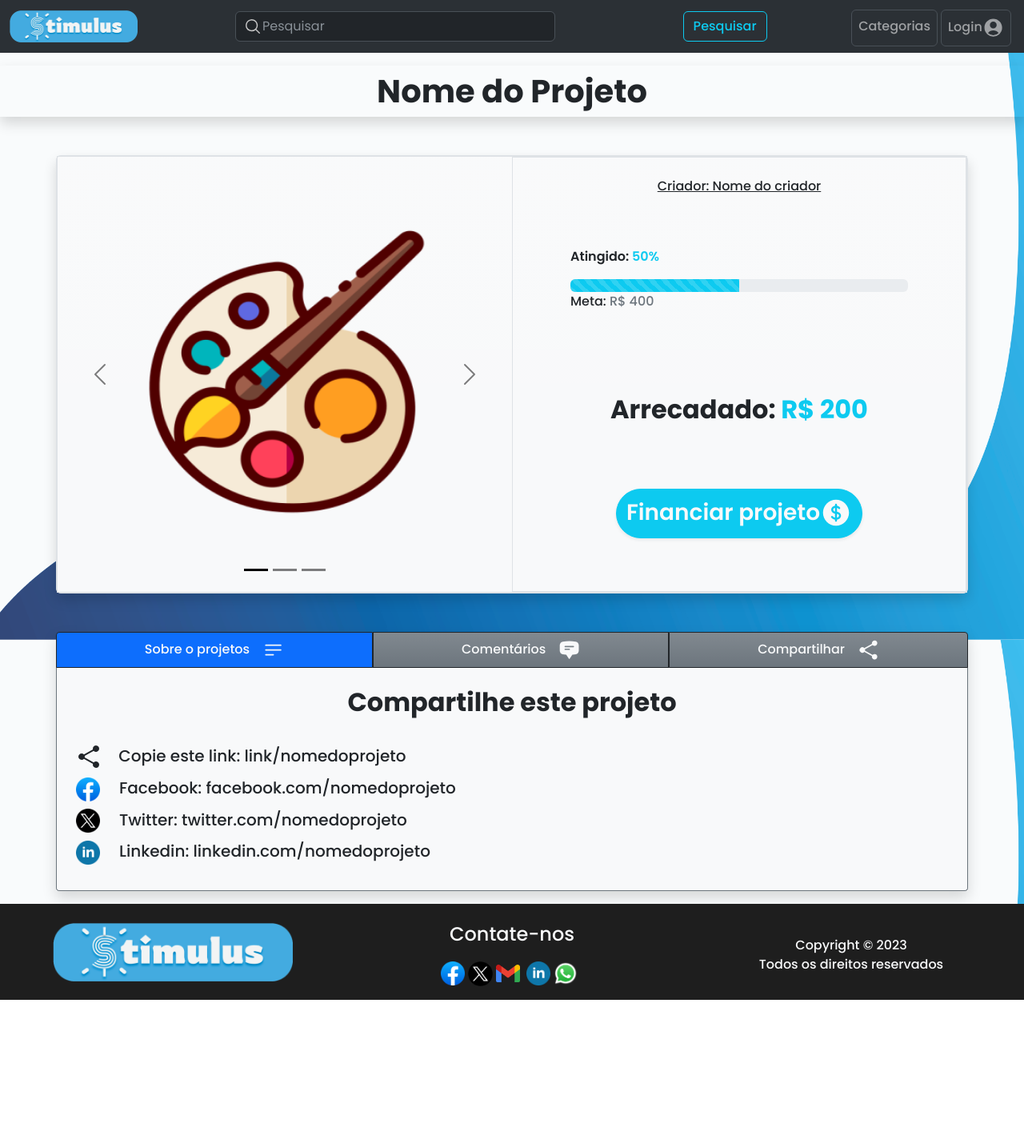
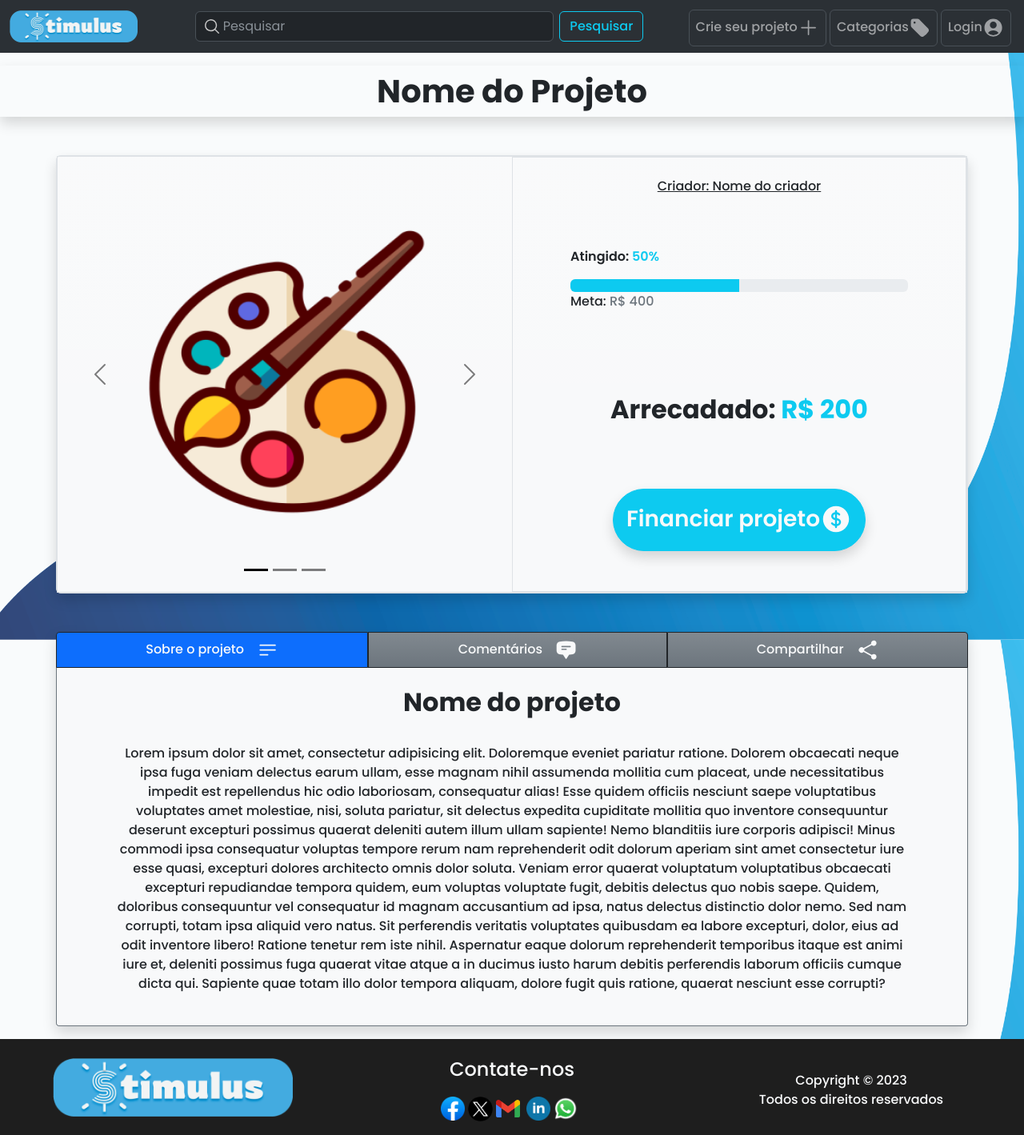
Before and after one commit to DenerBorges/stimulus_tcc_fe, a React (Create React App) app in the folder front/: page /project in a window 1280 px wide. Shown: the whole page at 80% size. Before the commit the page ends 1250 px from the top, so only its background shows below. Built offline with nearby package versions, Linux system fonts and the light colour scheme.

Commit message:
fix: correcting tab error and refactoring imports

```diff
--- a/front/src/pages/Project/index.tsx
+++ b/front/src/pages/Project/index.tsx
@@ -2,71 +2,18 @@ import {
   Bars3BottomLeftIcon,
   ChatBubbleBottomCenterTextIcon,
   CurrencyDollarIcon,
-  MagnifyingGlassIcon,
   ShareIcon,
-  UserCircleIcon,
 } from "@heroicons/react/24/solid";
 import React from "react";
+import Navbar from "../../components/Navbar";
+import Footer from "../../components/Footer";
 
 import "./styles.css";
 
 const Project: React.FC = () => {
   return (
     <>
-      <nav
-        className="navbar navbar-expand-lg bg-body-tertiary"
-        data-bs-theme="dark"
-      >
-        <div className="container-fluid">
-          <a className="navbar-brand" href="/home">
-            <img
-              src={require("../../assets/images/logo_1.png")}
-              alt="Logo do site"
-              className="logo mx-auto d-block"
-            />
-          </a>
-          <button
-            className="navbar-toggler"
-            type="button"
-            data-bs-toggle="collapse"
-            data-bs-target="#navbarNav"
-            aria-controls="navbarNav"
-            aria-expanded="false"
-            aria-label="Toggle navigation"
-          >
-            <span className="navbar-toggler-icon"></span>
-          </button>
-          <div className="collapse navbar-collapse" id="navbarNav">
-            <form className="d-flex mx-auto" role="search">
-              <div className="searchIcon">
-                <input
-                  className="pesquisa form-control text-light me-2"
-                  type="search"
-                  placeholder="     Pesquisar"
-                  aria-label="Search"
-                />
-                <MagnifyingGlassIcon />
-              </div>
-              <button className="btn btn-outline-info fw-medium" type="submit">
-                Pesquisar
-              </button>
-            </form>
-            <ul className="navbar-nav mt-1">
-              <li className="nav-item border rounded me-1">
-                <a className="nav-link fw-medium" href="/categories">
-                  Categorias
-                </a>
-              </li>
-              <li className="nav-item border rounded me-1">
-                <a className="profile nav-link fw-medium" href="/">
-                  Login
-                  <UserCircleIcon />
-                </a>
-              </li>
-            </ul>
-          </div>
-        </div>
-      </nav>
+      <Navbar />
 
       <h1 className="text-center shadow fw-bolder py-2 my-3">
         Nome do Projeto
@@ -164,7 +111,7 @@ const Project: React.FC = () => {
                 aria-valuemin={0}
                 aria-valuemax={100}
               >
-                <div className="progress-bar bg-info progress-bar-striped w-50"></div>
+                <div className="progress-bar bg-info" style={{width: "50%"}}></div>
               </div>
               <p className="text-start fw-medium">
                 Meta: <span className="text-secondary">R$ 400</span>
@@ -175,13 +122,15 @@ const Project: React.FC = () => {
                 Arrecadado: <span className="text-info">R$ 200</span>
               </h2>
             </div>
+            <a href="/reward">
               <button
-              className="btn btn-info text-light rounded-pill mt-5 pb-2 pt-2 fs-3 fw-semibold shadow-sm"
+                className="btn btn-info text-light rounded-pill mt-5 py-3 px-3 fs-3 fw-semibold shadow"
                 type="submit"
               >
                 Financiar projeto
                 <CurrencyDollarIcon className="dollarIcon" />
               </button>
+            </a>
           </div>
         </div>
       </div>
@@ -198,12 +147,12 @@ const Project: React.FC = () => {
               type="button"
               id="pills-about-tab"
               data-bs-toggle="pill"
-              data-bs-target="#pill-about"
+              data-bs-target="#pills-about"
               role="tab"
               aria-controls="pills-about"
               aria-selected="true"
             >
-              Sobre o projetos
+              Sobre o projeto
               <Bars3BottomLeftIcon className="navIcons" />
             </button>
           </li>
@@ -213,7 +162,7 @@ const Project: React.FC = () => {
               type="button"
               id="pills-comment-tab"
               data-bs-toggle="pill"
-              data-bs-target="#pill-comment"
+              data-bs-target="#pills-comment"
               role="tab"
               aria-controls="pills-comment"
               aria-selected="false"
@@ -228,7 +177,7 @@ const Project: React.FC = () => {
               type="button"
               id="pills-share-tab"
               data-bs-toggle="pill"
-              data-bs-target="#pill-share"
+              data-bs-target="#pills-share"
               role="tab"
               aria-controls="pills-share"
               aria-selected="false"
@@ -244,7 +193,7 @@ const Project: React.FC = () => {
           id="pill-tabContent"
         >
           <div
-            className="tab-pane fade show"
+            className="tab-pane fade show active"
             id="pills-about"
             role="tabpanel"
             aria-labelledby="pills-about-tab"
@@ -279,7 +228,7 @@ const Project: React.FC = () => {
             </p>
           </div>
           <div
-            className="tab-pane fade show"
+            className="tab-pane fade"
             id="pills-comment"
             role="tabpanel"
             aria-labelledby="pills-comment-tab"
@@ -315,7 +264,7 @@ const Project: React.FC = () => {
             </div>
           </div>
           <div
-            className="tab-pane fade show active"
+            className="tab-pane fade"
             id="pills-share"
             role="tabpanel"
             aria-labelledby="pills-share-tab"
@@ -366,66 +315,7 @@ const Project: React.FC = () => {
         </div>
       </div>
 
-      <footer className="container-fluid mt-3 p-3 text-center">
-        <div className="row">
-          <div className="col">
-            <img
-              src={require("../../assets/images/logo_1.png")}
-              alt="Logo do site"
-              width="300"
-              className="mt-2"
-            />
-          </div>
-          <div className="col">
-            <p className="fw-medium fs-4 mt-1 text-light">Contate-nos</p>
-            <a href="/home">
-              <img
-                src={require("../../assets/images/facebook_logo.png")}
-                alt="facebook"
-                width="30"
-                className="me-1"
-              />
-            </a>
-            <a href="/home">
-              <img
-                src={require("../../assets/images/twitter_logo.png")}
-                alt="twitter"
-                width="31"
-                className="me-1"
-              />
-            </a>
-            <a href="/home">
-              <img
-                src={require("../../assets/images/gmail_logo.png")}
-                alt="gmail"
-                width="30"
-                className="me-2"
-              />
-            </a>
-            <a href="/home">
-              <img
-                src={require("../../assets/images/linkedin_logo.png")}
-                alt="linkedin"
-                width="30"
-                className="me-1"
-              />
-            </a>
-            <a href="/home">
-              <img
-                src={require("../../assets/images/whatsapp_logo.png")}
-                alt="whatsapp"
-                width="30"
-                className="me-2"
-              />
-            </a>
-          </div>
-          <div className="col">
-            <p className="fw-medium text-light mt-4">
-              Copyright © 2023 <br /> Todos os direitos reservados
-            </p>
-          </div>
-        </div>
-      </footer>
+      <Footer />
     </>
   );
 };
```
Lines whose indentation alone changed are shown as unchanged.
